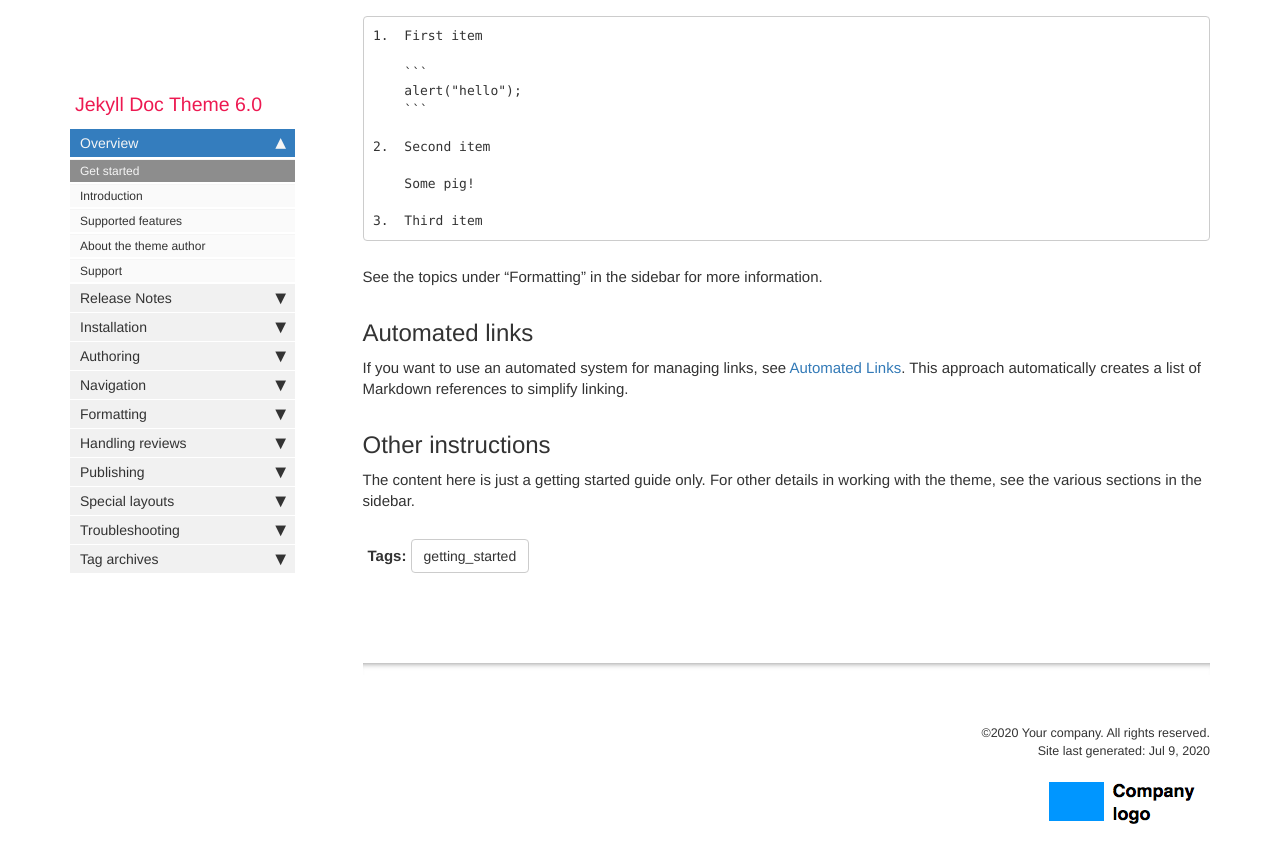
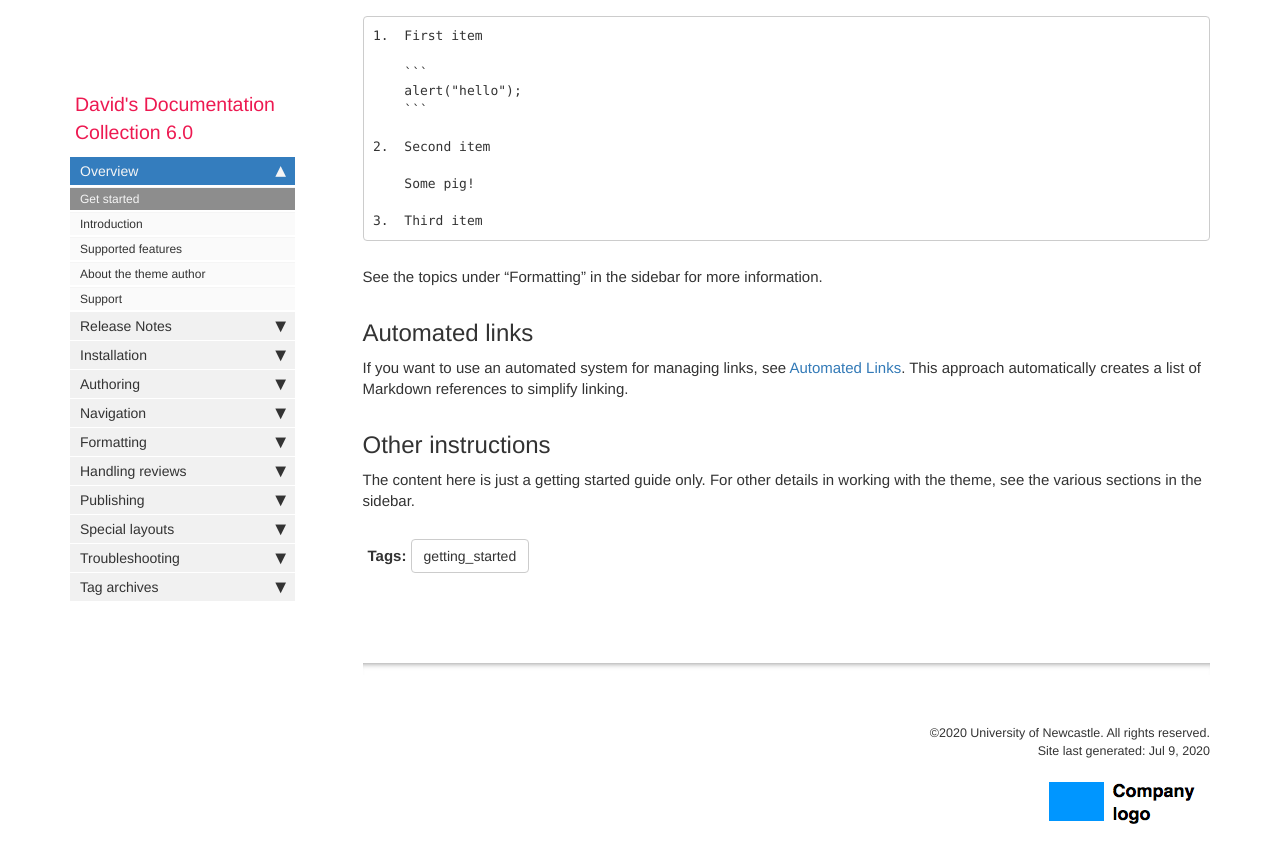
Before and after one commit to davidnsw/doc, a Jekyll site: the page built from index.md, in a window 1280 px wide and 900 px high, scrolled down 9510 px. Shown: the top 863 px of the window. Built offline with Jekyll 4.4.1, drawn with Linux system fonts in a browser that asks for light colours; comment, search, counter and statistics services are not loaded; some of the changed text lies outside the part shown.

Commit message:
Test success - name changed
the backup version, all good at start

```diff
--- a/_config.yml
+++ b/_config.yml
@@ -1,25 +1,25 @@
-repository: tomjoht/documentation-theme-jekyll
+repository: davidnsw/doc
 
 output: web
 # this property is useful for conditional filtering of content that is separate from the PDF.
 
-topnav_title: Jekyll Documentation Theme
+topnav_title: David's Documentation Collection
 # this appears on the top navigation bar next to the home button
 
-site_title: Jekyll theme for documentation
+site_title: David's Documentations
 # this appears in the html browser tab for the site title (seen mostly by search engines, not users)
 
-company_name: Your company
+company_name: University of Newcastle
 # this appears in the footer
 
-github_editme_path: tomjoht/documentation-theme-jekyll/blob/gh-pages/
+github_editme_path: https://davidnsw.github.io/homepage/
 # if you're using Github, provide the basepath to the branch you've created for reviews, following the sample here. if not, leave this value blank.
 
 # gitlab_editme_path: tomjoht/documentation-theme-jekyll/blob/gh-pages/
 # if you're using GitLab, provide the basepath to the branch you've created for reviews, following the sample here. if not, leave this value blank.
 
-google_analytics: UA-66296557-1
-# if you have google-analytics ID, put it in. if not, edit this value to blank.
+google_analytics: UA-66296557-
+# if you have google-analytics ID, put it in. if not, edit this value to blank. I don't have one now will add one later.
 
 host: 127.0.0.1
 # the preview server used. Leave as is.
@@ -33,9 +33,9 @@ exclude:
   - vendor
 # these are the files and directories that jekyll will exclude from the build
 
-feedback_subject_line: Jekyll documentation theme
+feedback_subject_line: David documentation feedback
 
-feedback_email: tomjoht@gmail.com
+feedback_email: drchen.gw@gmail.com
 # used as a contact email for the Feedback link in the top navigation bar
 
 # feedback_disable: true
--- a/_data/sidebars/mydoc_sidebar.yml
+++ b/_data/sidebars/mydoc_sidebar.yml
@@ -2,7 +2,7 @@
 
 entries:
 - title: sidebar
-  product: Jekyll Doc Theme
+  product: David's Documentation Collection
   version: 6.0
   folders:
 
```
